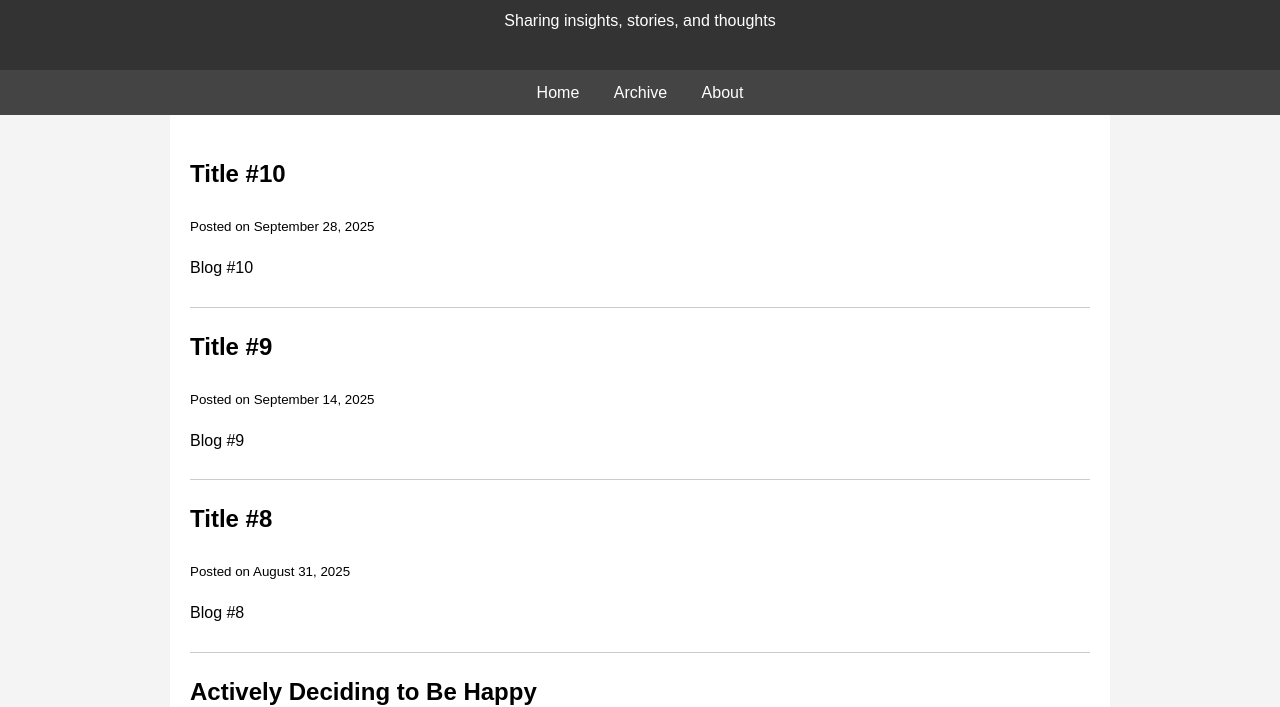
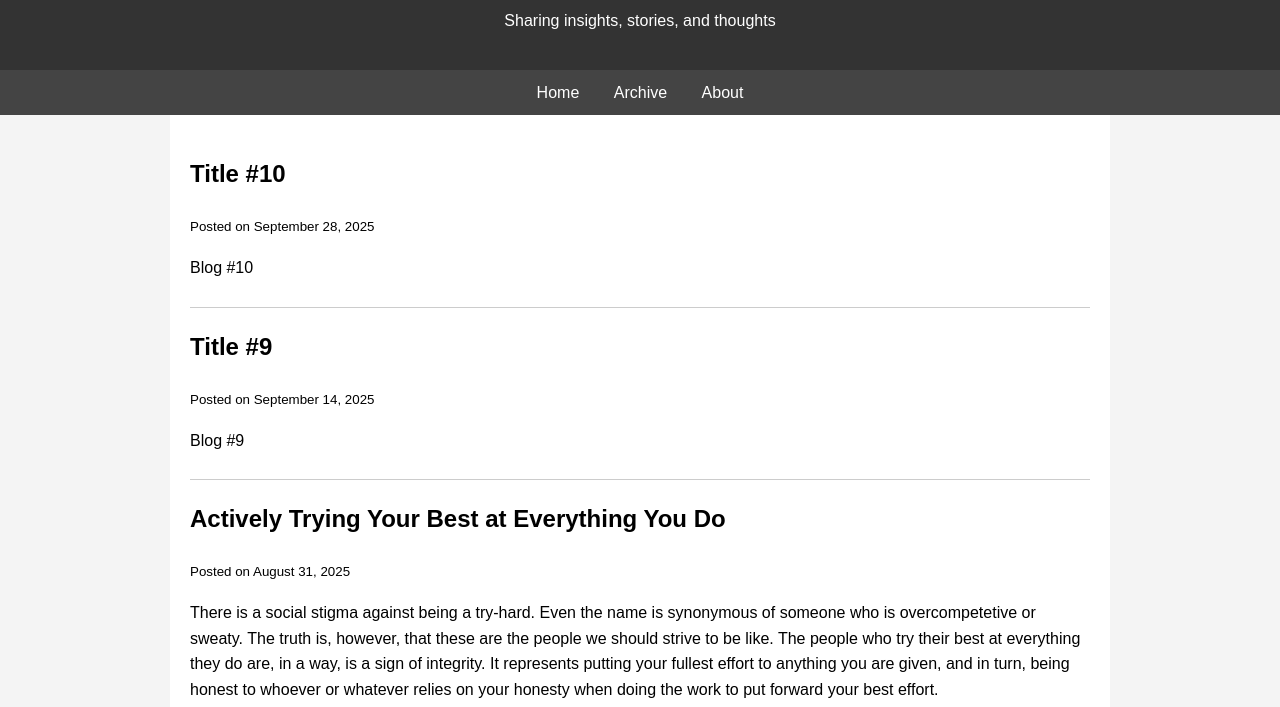
Before and after one commit to soujashw/soujash-blog, a plain HTML site: page index.html in a window 1280 px wide. Shown: the part 106-813 px from the top of the page. Drawn offline with Linux system fonts and the light colour scheme.

Commit message:
Update index.html

```diff
--- a/index.html
+++ b/index.html
@@ -79,9 +79,9 @@
         <p>Blog #9</p>
     </div>
     <div class="blog-post">
-        <h2>Title #8</h2>
+        <h2>Actively Trying Your Best at Everything You Do</h2>
         <small>Posted on August 31, 2025</small>
-        <p>Blog #8</p>
+        <p>There is a social stigma against being a try-hard. Even the name is synonymous of someone who is overcompetetive or sweaty. The truth is, however, that these are the people we should strive to be like. The people who try their best at everything they do are, in a way, is a sign of integrity. It represents putting your fullest effort to anything you are given, and in turn, being honest to whoever or whatever relies on your honesty when doing the work to put forward your best effort. </p>
     </div>
     <div class="blog-post">
         <h2>Actively Deciding to Be Happy</h2>
@@ -125,7 +125,7 @@
         <ul>
             <li><a href="#">September 28, 2025 – Title #10</a></li>
             <li><a href="#">September 14, 2025 – Title #9</a></li>
-            <li><a href="#">August 31, 2025 – Title #8</a></li>
+            <li><a href="#">August 31, 2025 – Actively Trying Your Best at Everything You Do</a></li>
             <li><a href="#">August 17, 2025 – Actively Deciding To Be Happy</a></li>
             <li><a href="#">August 3, 2025 – Being Willing to Make Change</a></li>
             <li><a href="#">July 20, 2025 – Learning For Your Whole Life</a></li>
```
